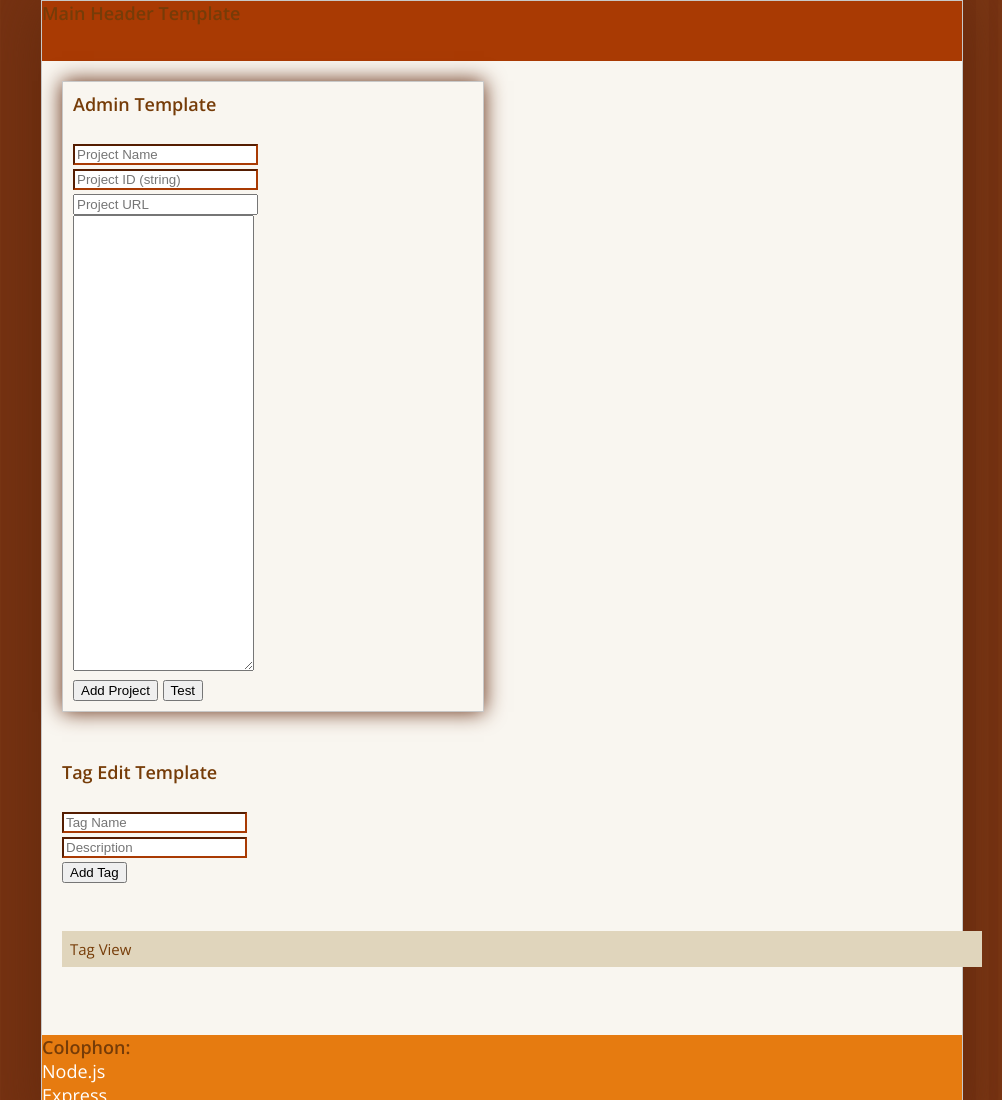
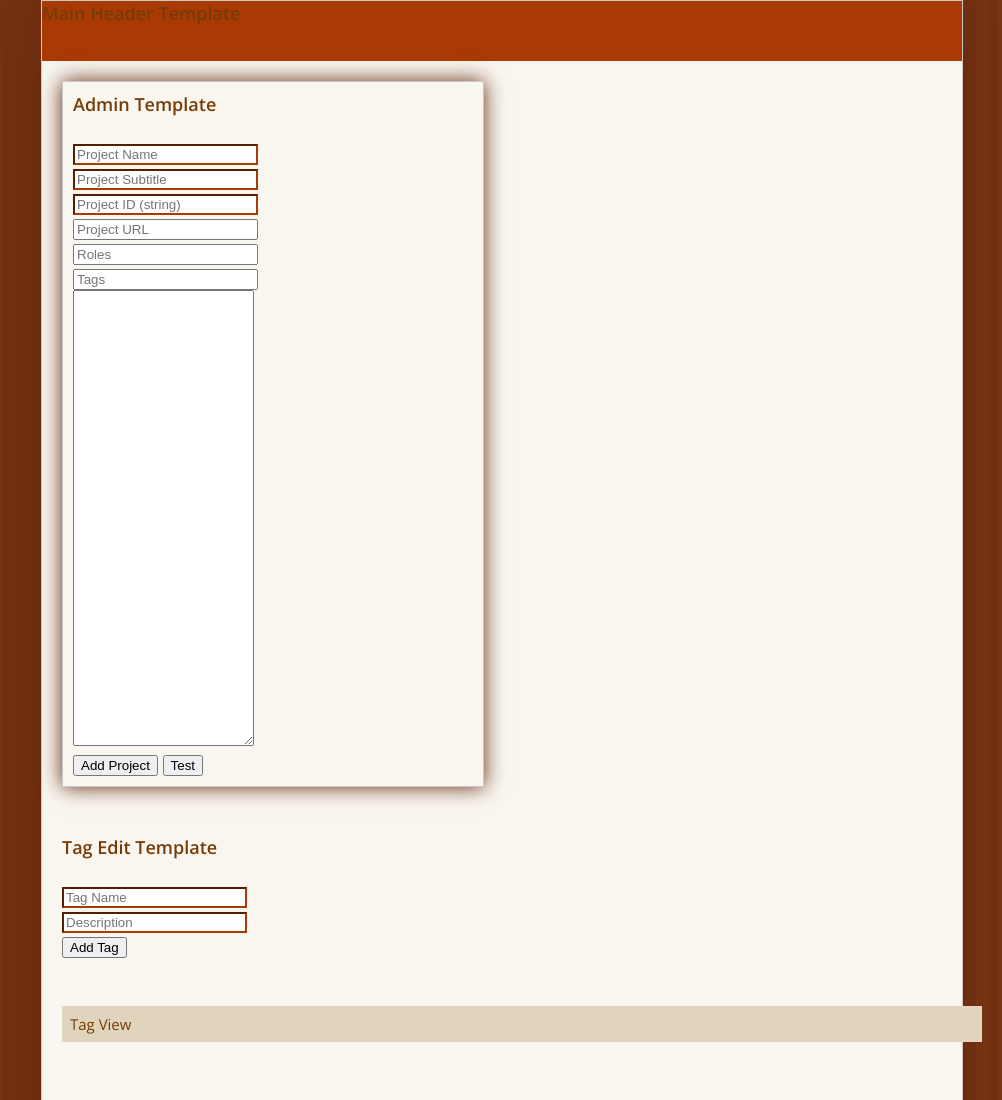
Before and after one commit to cadent/cadent-site, a website: page public/index.html in a window 1280 px wide. Shown: the top 1100 px of the page, without its empty margins (138-1140 px from the left). Drawn offline with nearby package versions, Linux system fonts and the light colour scheme; no server answers.

Commit message:
update admin form

```diff
--- a/public/css/styles.less
+++ b/public/css/styles.less
@@ -119,7 +119,7 @@ a:hover {
     }
 
     .forms {
-      width: 100%;
+      width: 390px;
     }
   }
 }
--- a/public/tpl/AdminView.html
+++ b/public/tpl/AdminView.html
@@ -4,9 +4,15 @@
 	<form id="form_project" class="forms" action="#">
 		<input id="name" name="name" type="text" placeholder="Project Name" required/>
 		<br>
+		<input id="subtitle" name="subtitle" type="text" placeholder="Project Subtitle" required/>
+		<br>
 		<input id="pid" name="pid" type="text" placeholder="Project ID (string)" required/>
 		<br>
 		<input id="url" name="url" type="url" placeholder="Project URL" />
+		<br>
+		<input id="role" name="role" type="text" placeholder="Roles" />
+		<br>
+		<input id="tags" name="tags" type="text" placeholder="Tags" />
 		<br>
 		<textarea id="desc" name="desc" rows="30"></textarea>
 		<br>
```
